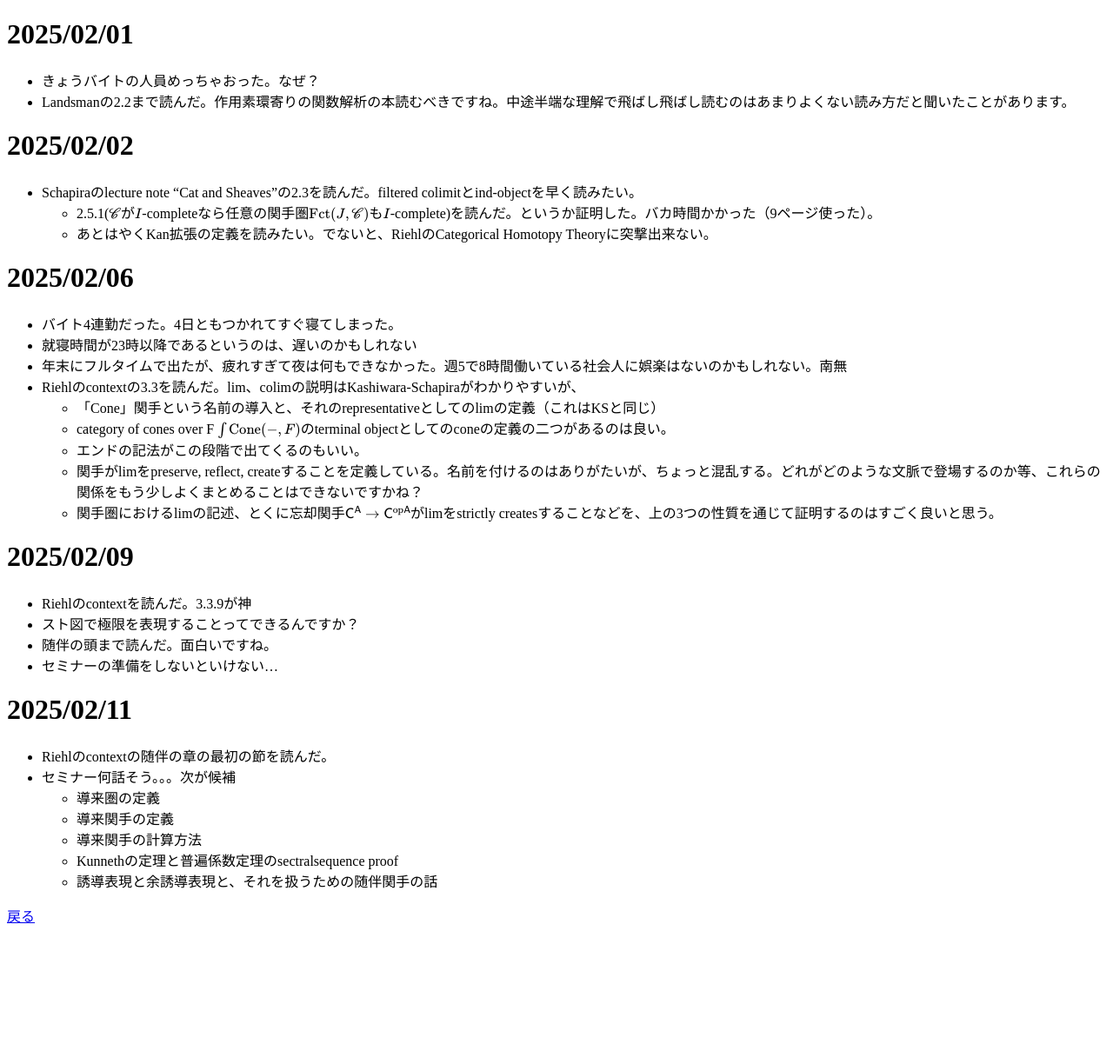
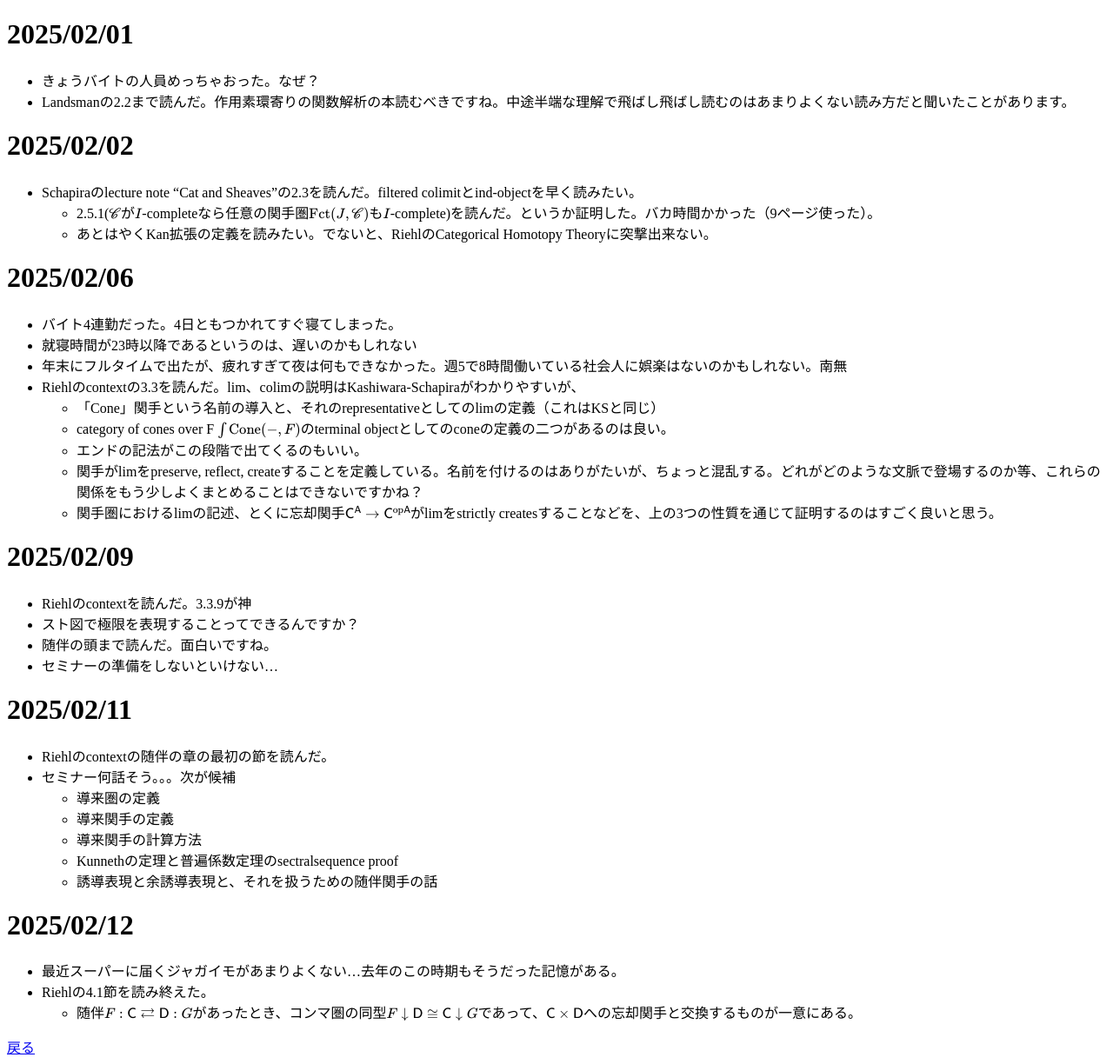
Before and after one commit to McMoscovium/mcmoscovium.github.io, a Jekyll site: the page built from diary/2025-02/index.md, in a window 1280 px wide. Shown: the whole page at 87% size. Built offline with Jekyll 4.4.1, drawn with Linux system fonts in a browser that asks for light colours; our own code applies the rules of GitHub Pages for plain Markdown files; before the commit the page ends 1073 px from its top, so only the background shows below that.

Commit message:
Update index.md

```diff
--- a/diary/2025-02/index.md
+++ b/diary/2025-02/index.md
@@ -32,3 +32,9 @@
   - 導来関手の計算方法
   - Kunnethの定理と普遍係数定理のsectralsequence proof
   - 誘導表現と余誘導表現と、それを扱うための随伴関手の話
+
+
+# 2025/02/12
+- 最近スーパーに届くジャガイモがあまりよくない...去年のこの時期もそうだった記憶がある。
+- Riehlの4.1節を読み終えた。
+  - 随伴$F:\mathsf{C}\rightleftarrows\mathsf{D}:G$があったとき、コンマ圏の同型$F\downarrow\mathsf{D}\cong \mathsf{C}\downarrow G$であって、$\mathsf{C}\times\mathsf{D}$への忘却関手と交換するものが一意にある。
```
